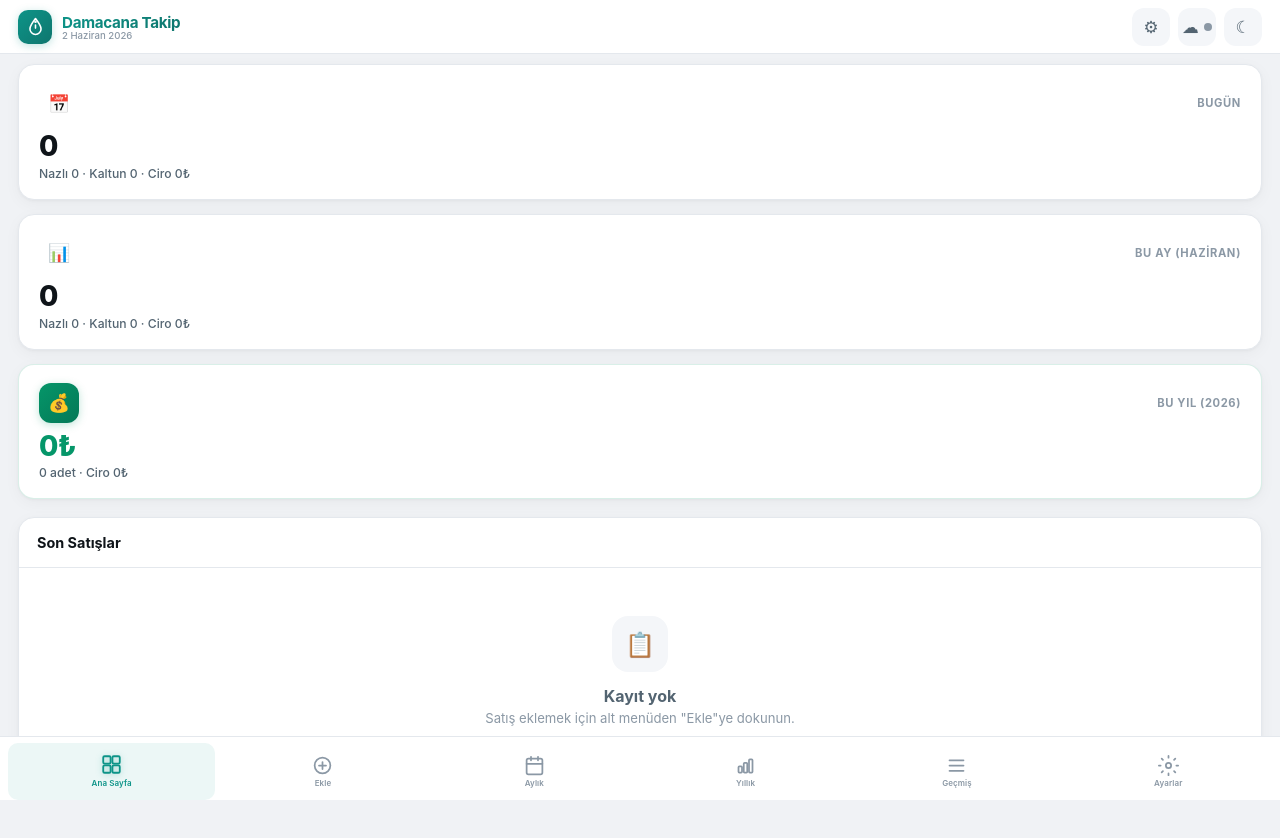
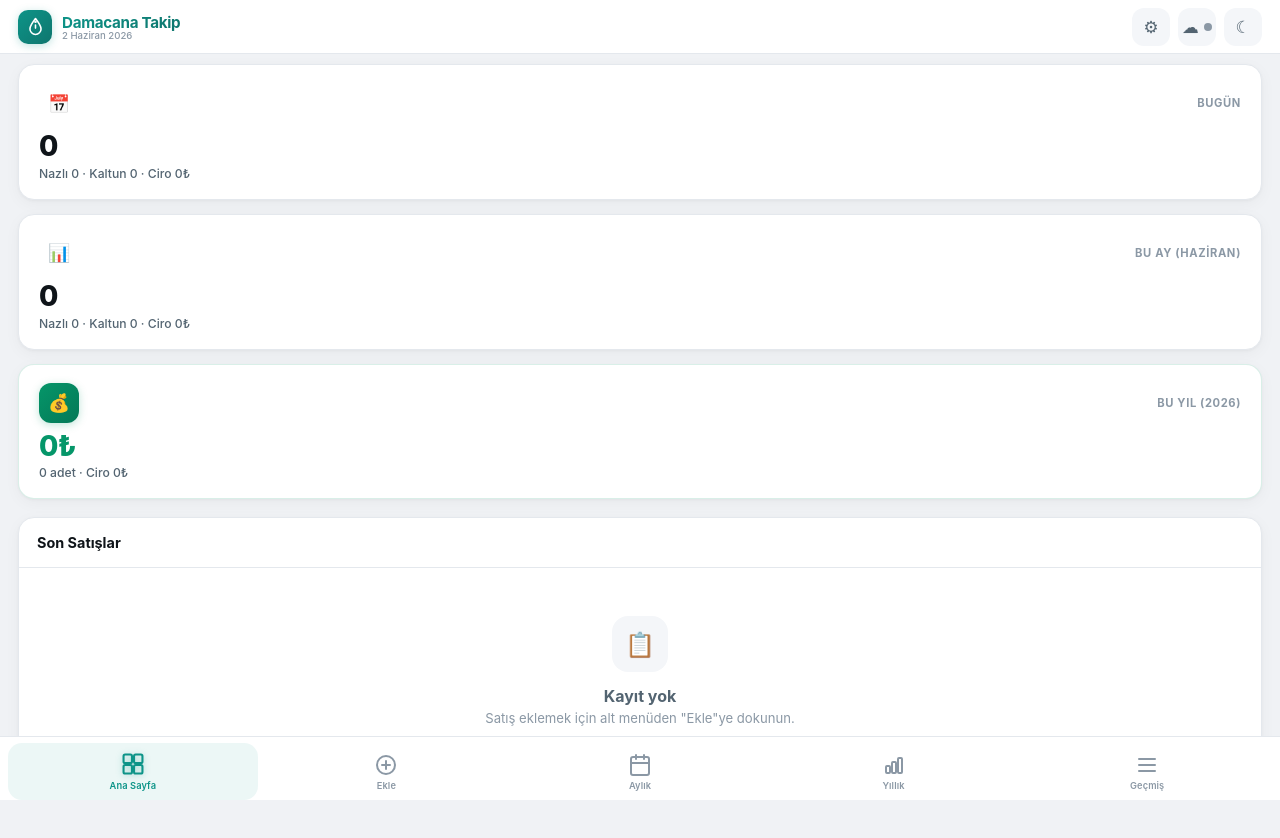
Before and after one commit to toprakefeguvenc/damacana-takip, a plain HTML site: page index.html in a window 1280 px wide. Drawn offline with Linux system fonts and the light colour scheme.

Commit message:
Ayarlar butonu header'a geri alındı

```diff
--- a/index.html
+++ b/index.html
@@ -40,8 +40,8 @@ body{font-family:var(--fnt);background:var(--bg);color:var(--txt);min-height:100
 
 /* Bottom Nav */
 .bnav{position:fixed;bottom:0;left:0;right:0;height:var(--bn);z-index:50;background:var(--srf);border-top:1px solid var(--brd);display:flex;align-items:stretch;padding:6px 8px env(safe-area-inset-bottom,8px);gap:4px}
-.bnav a{flex:1;display:flex;flex-direction:column;align-items:center;justify-content:center;gap:2px;color:var(--txt3);text-decoration:none;font-size:.5rem;font-weight:600;transition:all .2s ease;cursor:pointer;letter-spacing:.1px;border:0;background:none;font-family:var(--fnt);border-radius:10px;position:relative;padding:4px 0}
-.bnav a svg{width:21px;height:21px;transition:all .25s ease}
+.bnav a{flex:1;display:flex;flex-direction:column;align-items:center;justify-content:center;gap:3px;color:var(--txt3);text-decoration:none;font-size:.58rem;font-weight:600;transition:all .2s ease;cursor:pointer;letter-spacing:.1px;border:0;background:none;font-family:var(--fnt);border-radius:14px;position:relative;padding:4px 0}
+.bnav a svg{width:24px;height:24px;transition:all .25s ease}
 .bnav a.act{color:var(--prm);background:var(--prmg)}
 .bnav a.act svg{color:var(--prm);transform:translateY(-1px) scale(1.05);filter:drop-shadow(0 1px 3px rgba(13,148,136,.3))}
 
@@ -310,10 +310,6 @@ input[type=number]::-webkit-inner-spin-button{-webkit-appearance:none}
     <svg viewBox="0 0 24 24" fill="none" stroke="currentColor" stroke-width="2" stroke-linecap="round" stroke-linejoin="round"><line x1="4" y1="6" x2="20" y2="6"/><line x1="4" y1="12" x2="20" y2="12"/><line x1="4" y1="18" x2="20" y2="18"/></svg>
     <span>Geçmiş</span>
   </a>
-  <a data-v="settings" onclick="swV('settings')">
-    <svg viewBox="0 0 24 24" fill="none" stroke="currentColor" stroke-width="2" stroke-linecap="round" stroke-linejoin="round"><circle cx="12" cy="12" r="3"/><path d="M12 1v2M12 21v2M4.22 4.22l1.42 1.42M18.36 18.36l1.42 1.42M1 12h2M21 12h2M4.22 19.78l1.42-1.42M18.36 5.64l1.42-1.42"/></svg>
-    <span>Ayarlar</span>
-  </a>
 </nav>
 
 <!-- Edit Modal -->
```
